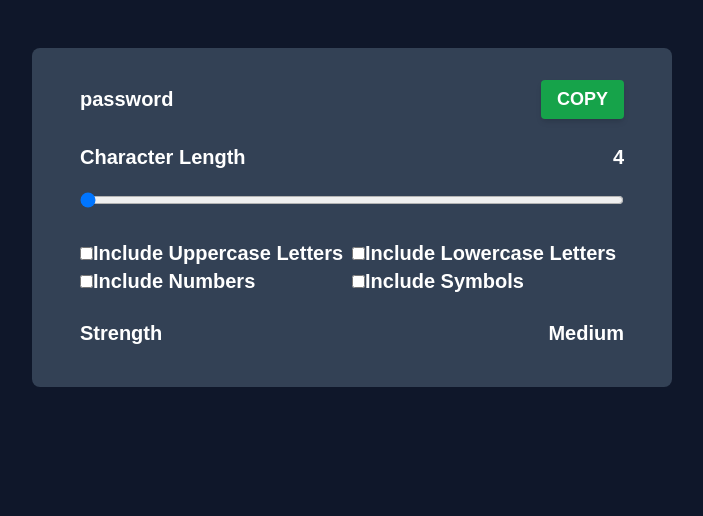
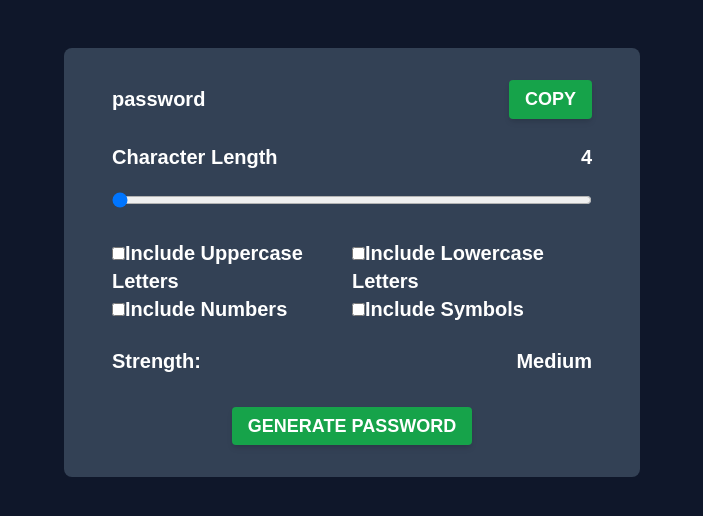
Before and after one commit to amankashyap004/password-generator-with-react, a React (Vite) app: page / in a window 1280 px wide. Shown: the top 516 px of the page, without its empty margins (288-991 px from the left). Built offline with nearby package versions, Linux system fonts and the light colour scheme; a web font is replaced by a local one.

Commit message:
add generate password button

```diff
--- a/src/pages/Home.jsx
+++ b/src/pages/Home.jsx
@@ -19,7 +19,7 @@ const Home = () => {
    };
 
    return (
-      <main className="flex justify-center items-center flex-col text-white text-xl font-extrabold py-6 px-12 rounded-lg bg-slate-700 w-1/2">
+      <main className="flex justify-center items-center flex-col text-white text-xl font-extrabold py-6 px-12 rounded-lg bg-slate-700 w-[45%]">
          <section className="flex justify-between items-center w-full my-2">
             <h1>password</h1>
             <Btn value="copy" />
@@ -54,9 +54,12 @@ const Home = () => {
          </section>
          <section className="flex justify-between items-center flex-col my-2 w-full">
             <div className="flex justify-between items-center w-full my-2">
-               <span>Strength</span>
+               <span>Strength:</span>
                <PasswordStrengthIndicator password="password" />
             </div>
+         </section>
+         <section className="mb-2 mt-4">
+            <Btn value="Generate Password" />
          </section>
       </main>
    );
```
